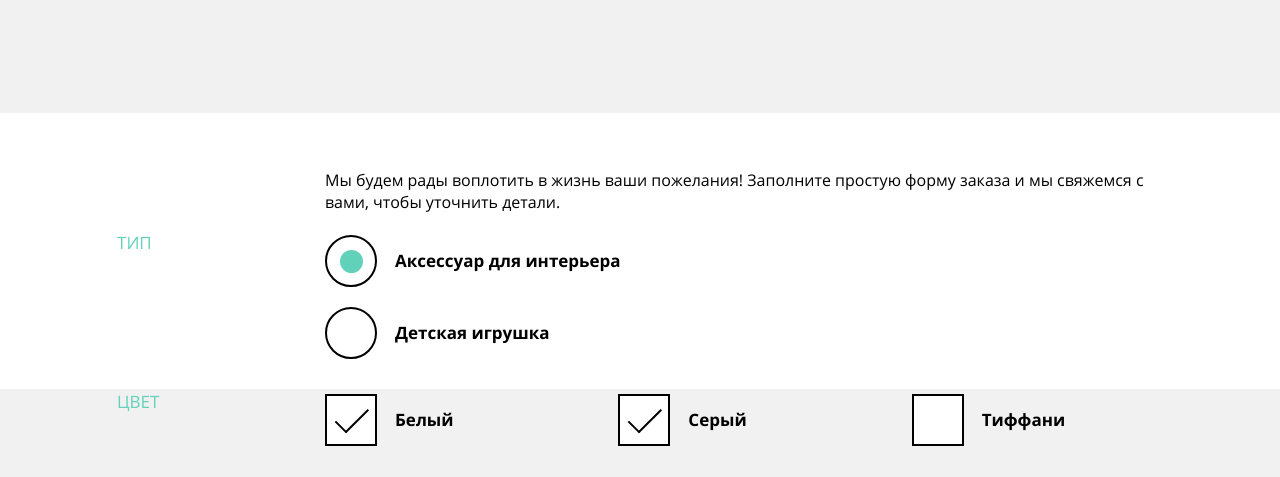
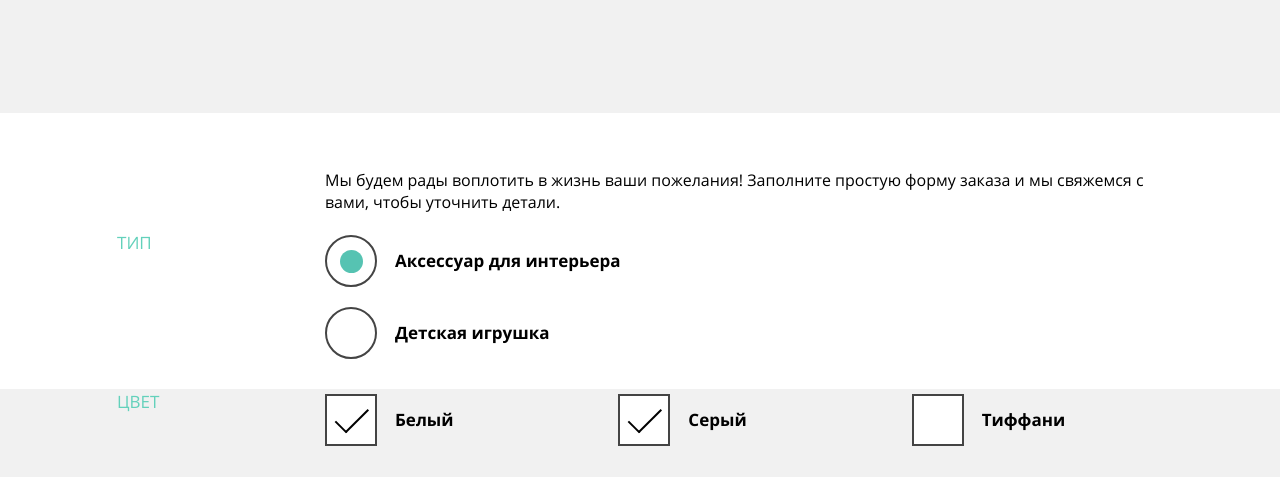
Before and after one commit to Denysmogyliuk/1826213-mishka-24, a plain HTML site: page source/form.html in a window 1280 px wide. Shown: the part 323-800 px from the top of the page. Drawn offline with nearby package versions, Linux system fonts and the light colour scheme; files that its build step writes are made by us from their sources; files whose address does not match are found by name.

Commit message:
fix categories color

```diff
--- a/source/less/components/form.less
+++ b/source/less/components/form.less
@@ -120,7 +120,7 @@
   box-sizing: border-box;
   width: 52px;
   height: 52px;
-  border: 2px solid @black;
+  border: 2px solid @semi-black;
   background-color: @white;
 
   @media (max-width: @mobile-width-only) {
@@ -134,7 +134,7 @@
   box-sizing: border-box;
   width: 52px;
   height: 52px;
-  border: 2px solid @black;
+  border: 2px solid @semi-black;
   background-color: @white;
   border-radius: 50%;
 
@@ -188,7 +188,7 @@
     transform: rotate(45deg);
 
     @media (max-width: @mobile-width-only) {
-      top: 20px;
+      top: 22px;
       left: 7px;
       width: 10px;
       height: 1px;
@@ -208,7 +208,7 @@
     @media (max-width: @mobile-width-only) {
       top: 18px;
       left: 12px;
-      width: 18px;
+      width: 20px;
       height: 1px;
     }
   }
--- a/source/less/variables.less
+++ b/source/less/variables.less
@@ -32,6 +32,4 @@
 
 @copyright-image-color-hover: #46c1ae;
 
-@green: #62d1ba;
-
 @form-placeholder: #9974744d;
```
